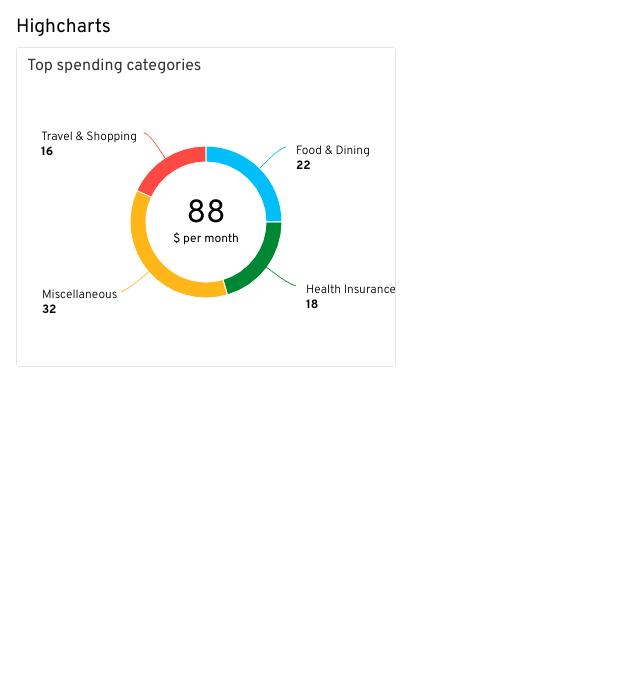
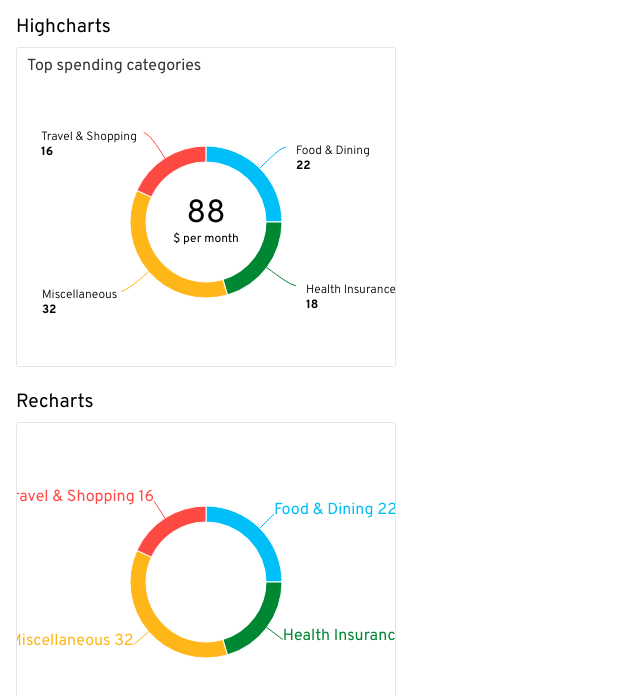
Before and after one commit to nareshbhatia/charts-demo, a React (Create React App) app: page / in a window 1280 px wide. Shown: the top 696 px of the page, without its empty margins (0-640 px from the left). Built offline with nearby package versions, Linux system fonts and the light colour scheme.

Commit message:
Added Recharts

```diff
--- a/package.json
+++ b/package.json
@@ -27,6 +27,7 @@
     "react": "^17.0.2",
     "react-dom": "^17.0.2",
     "react-router-dom": "^6.0.0-beta.0",
+    "recharts": "^2.0.9",
     "web-vitals": "^1.1.2"
   },
   "devDependencies": {
--- a/src/components/Charts/HighchartsPieChart.tsx
+++ b/src/components/Charts/HighchartsPieChart.tsx
@@ -2,18 +2,10 @@ import React, { useEffect, useRef, useState } from 'react';
 import Highcharts, { Chart } from 'highcharts';
 import HighchartsReact from 'highcharts-react-official';
 import { DataPoint } from '../../models';
+import { ChartColors } from '../../utils';
 
 Highcharts.setOptions({
-  colors: [
-    '#00BFF8',
-    '#008733',
-    '#FFB618',
-    '#FF4A44',
-    '#64E572',
-    '#FF9655',
-    '#FFF263',
-    '#6AF9C4',
-  ],
+  colors: ChartColors,
 });
 
 export interface HighchartsPieChartProps {
--- /dev/null
+++ b/src/components/Charts/RechartsPieChart.tsx
@@ -0,0 +1,47 @@
+import React from 'react';
+import { Cell, Pie, PieChart, PieLabel, ResponsiveContainer } from 'recharts';
+import { DataPoint } from '../../models';
+import { ChartColors } from '../../utils';
+
+export interface RechartsPieChartProps {
+  title: string;
+  totalLabel: string;
+  pieSize: number;
+  pieInnerSize: number;
+  data: Array<DataPoint>;
+}
+
+export const RechartsPieChart = ({
+  title,
+  totalLabel,
+  pieSize,
+  pieInnerSize,
+  data,
+}: RechartsPieChartProps) => {
+  const renderCustomLabel: PieLabel = (entry) => {
+    return `${entry.name} ${entry.value}` ;
+  };
+
+  return (
+    <ResponsiveContainer>
+      <PieChart>
+        <Pie
+          data={data}
+          dataKey="value"
+          outerRadius={pieSize / 2}
+          innerRadius={pieInnerSize / 2}
+          startAngle={90}
+          endAngle={-270}
+          label={renderCustomLabel}
+        >
+          {data.map((point, index) => (
+            <Cell
+              key={`cell-${index}`}
+              fill={ChartColors[index % ChartColors.length]}
+            />
+          ))}
+        </Pie>
+      </PieChart>
+    </ResponsiveContainer>
+  );
+};
--- a/src/components/Charts/index.ts
+++ b/src/components/Charts/index.ts
@@ -1 +1,2 @@
 export * from './HighchartsPieChart';
+export * from './RechartsPieChart';
--- a/src/pages/Home/Home.tsx
+++ b/src/pages/Home/Home.tsx
@@ -1,5 +1,5 @@
 import React from 'react';
-import { HighchartsPieChart } from '../../components';
+import { HighchartsPieChart, RechartsPieChart } from '../../components';
 import { DataPoint } from '../../models';
 import './Home.css';
 
@@ -26,6 +26,17 @@ export const Home = () => {
           data={monthlySpending}
         />
       </div>
+
+      <h1 className="mt-3">Recharts</h1>
+      <div className="chart">
+        <RechartsPieChart
+          title="Top spending categories"
+          totalLabel="$ per month"
+          pieSize={pieSize}
+          pieInnerSize={pieInnerSize}
+          data={monthlySpending}
+        />
+      </div>
     </main>
   );
 };
--- a/src/styles/main.css
+++ b/src/styles/main.css
@@ -33,3 +33,13 @@ h1 {
   line-height: 1.2;
   margin: 0 0 8px 0;
 }
+
+.mt-1 {
+  margin-top: 8px;
+}
+.mt-2 {
+  margin-top: 16px;
+}
+.mt-3 {
+  margin-top: 24px;
+}
--- a/src/utils/Constants.ts
+++ b/src/utils/Constants.ts
@@ -4,3 +4,14 @@
 export const EnvVar = {
   API_URL: 'API_URL',
 };
+
+export const ChartColors = [
+  '#00BFF8',
+  '#008733',
+  '#FFB618',
+  '#FF4A44',
+  '#64E572',
+  '#FF9655',
+  '#FFF263',
+  '#6AF9C4',
+];
```
Also changed, not shown: 1 other file (tests, documents, lock files or other folders).
